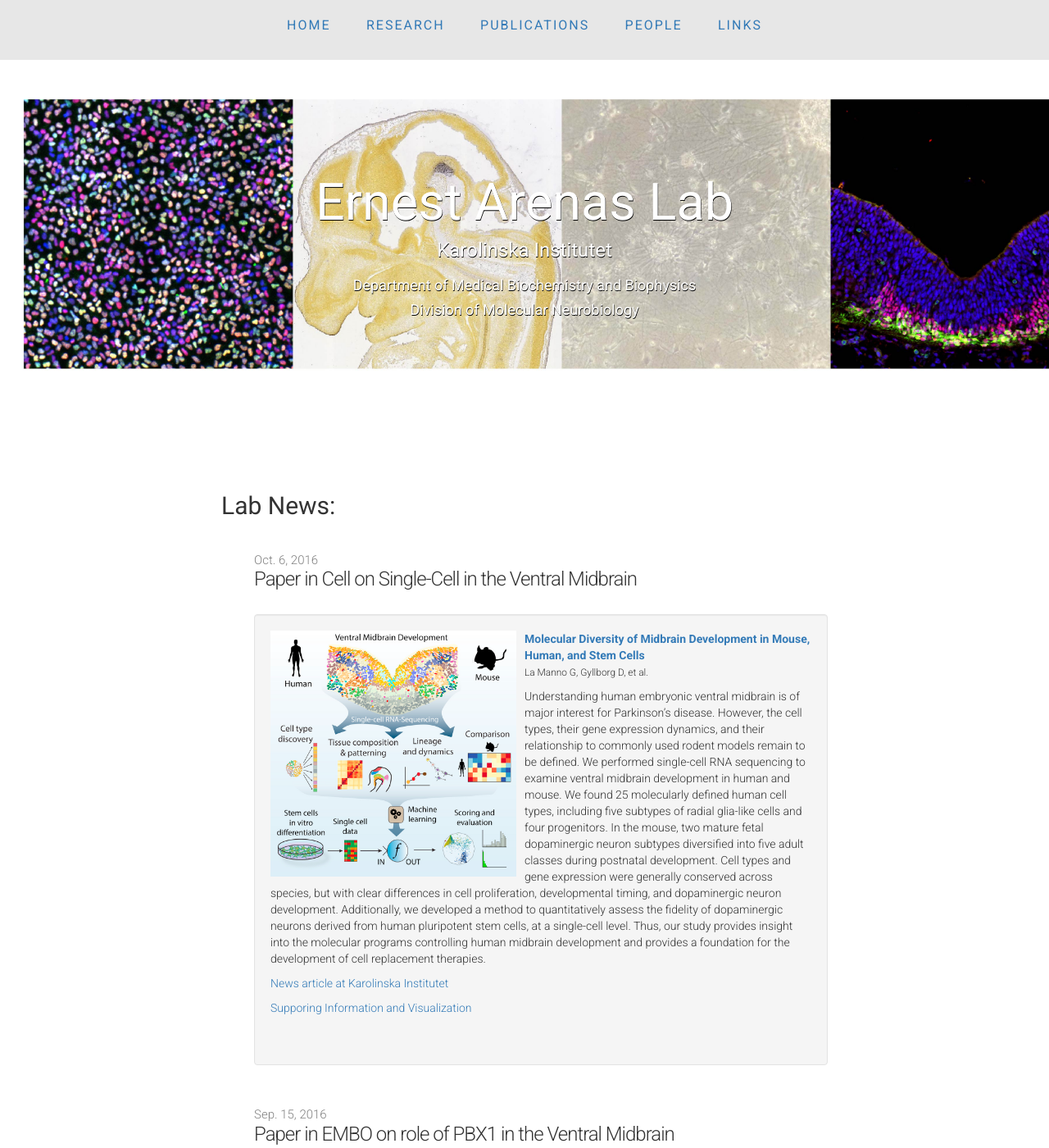
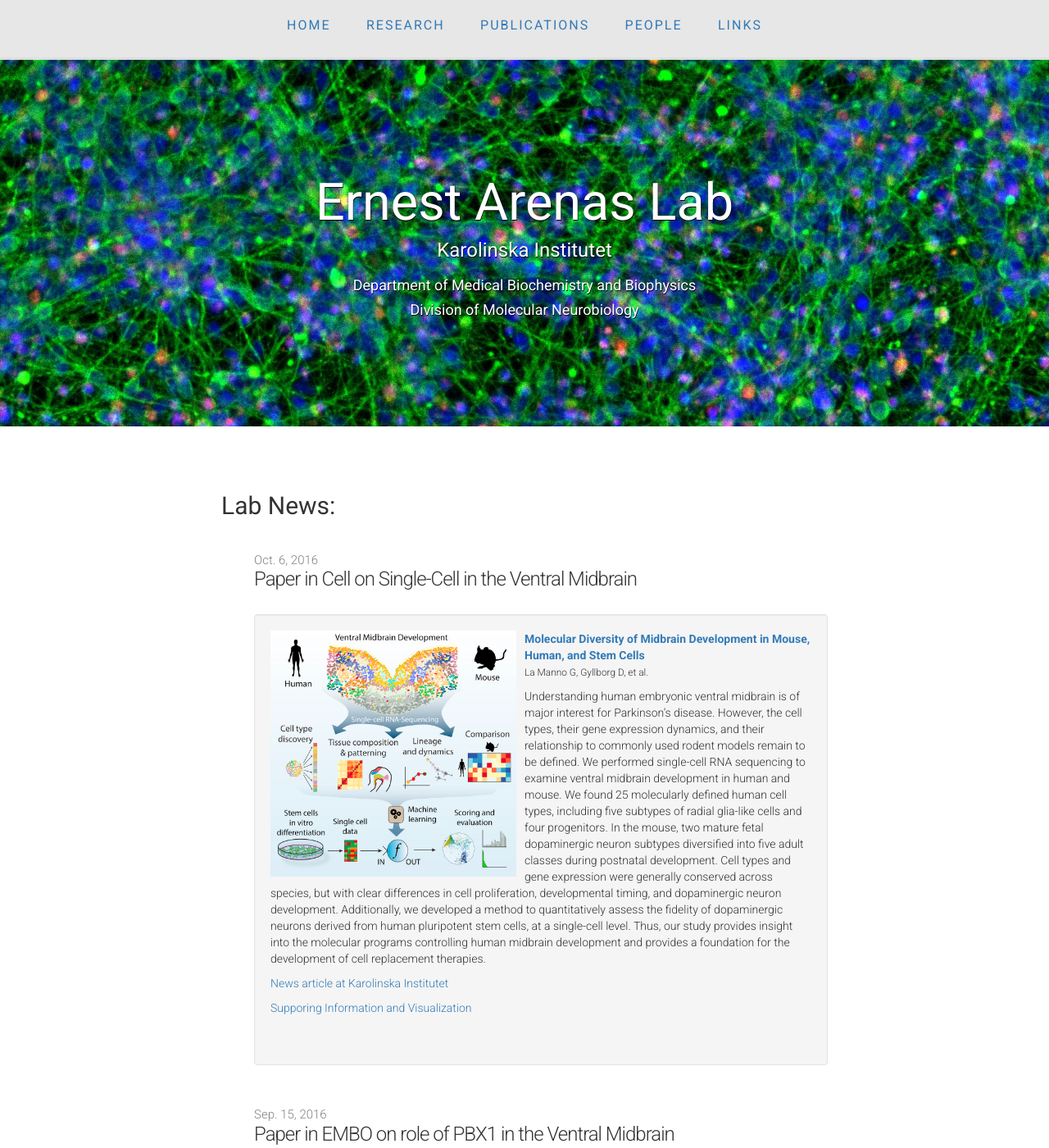
Before and after one commit to ArenasLab/arenaslab.github.io, a Jekyll site: the page index.html, which Jekyll copies as it is, in a window 1280 px wide and 1400 px high. Shown: the whole window at 82% size. Built offline with Jekyll 4.4.1, drawn with Linux system fonts in a browser that asks for light colours.

Commit message:
Update main.css

```diff
--- a/css/main.css
+++ b/css/main.css
@@ -39,7 +39,7 @@
   font-family: 'Roboto', sans-serif;
   display: flex;
   align-items: center;
-  background-image: url("../img/Rese.jpg");
+  background-image: url("../img/NES.jpg");
   background-size: cover;
   color: #FFF;
   height: 450px;
```
